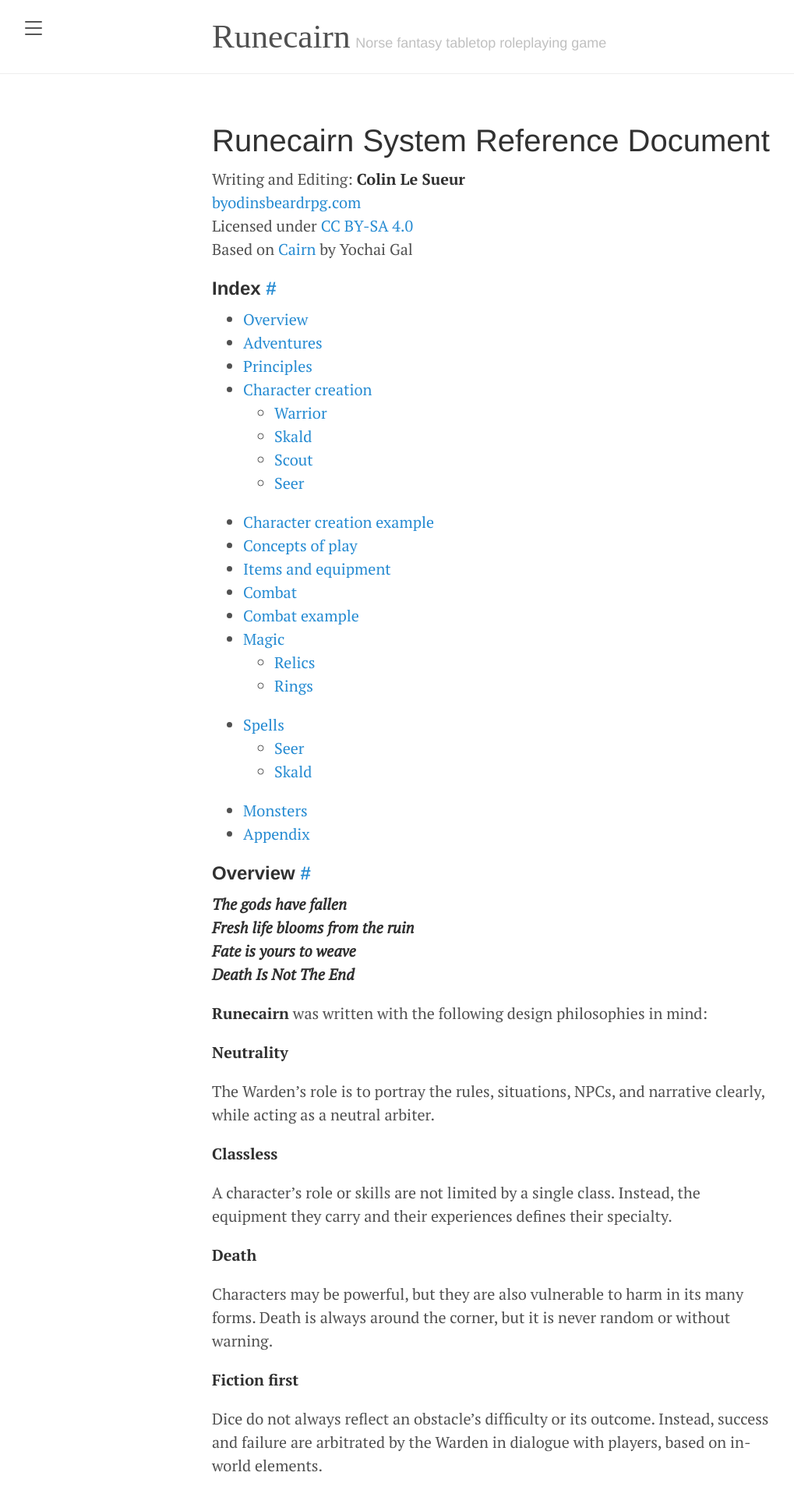
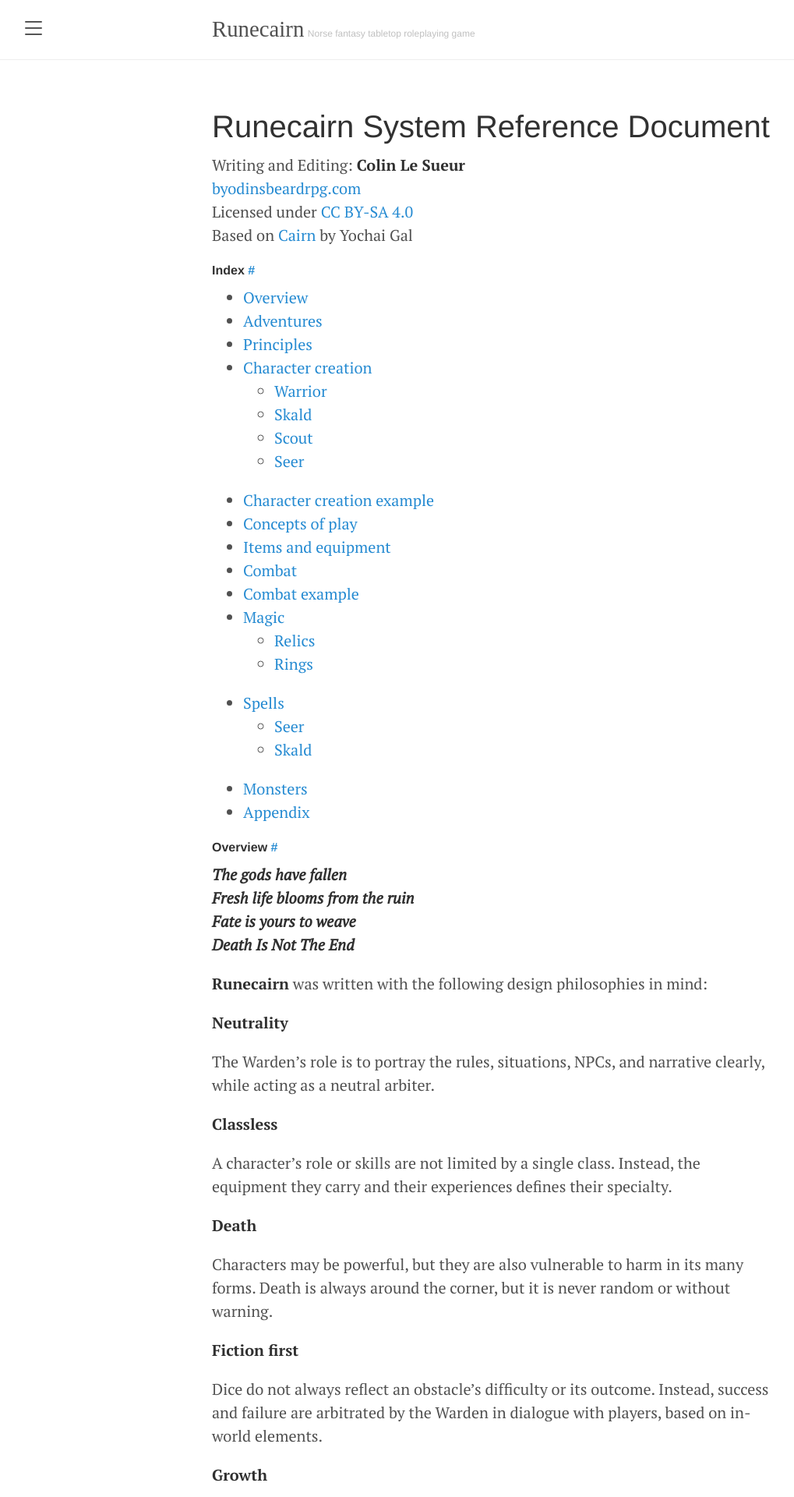
Before and after one commit to byodinsbeardrpg/byodinsbeardrpg.github.io, a Jekyll site: the page built from srd.md, in a window 1280 px wide. Shown: the top 1920 px of the page at 78% size, without its empty margins (8-1027 px from the left). Built offline with Jekyll 4.4.1, drawn with Linux system fonts in a browser that asks for light colours; some web fonts are replaced.

Commit message:
Update lanyon.css

```diff
--- a/public/css/lanyon.css
+++ b/public/css/lanyon.css
@@ -44,15 +44,11 @@
   font-family: "PT Serif", Georgia, "Times New Roman", serif;
 }
 
-h2, h3 {
+h2, h3, h4, h5, h6 {
   font-family: "Futura PT", Helvetica, Arial, sans-serif;
   font-weight: 700;
   color: #313131;
-  font-size: 120%;
-}
-
-h4, h5, h6 {
-  font-size: 100%;
+  font-size: 16px;
 }
 
 h1 {
```
